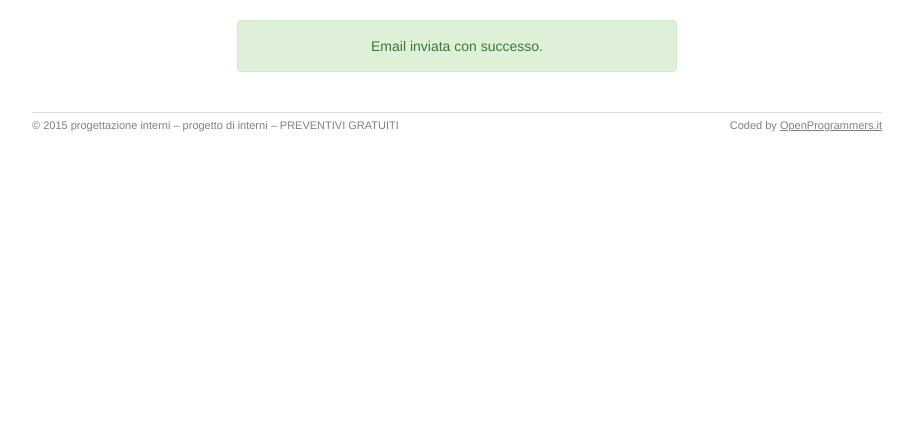
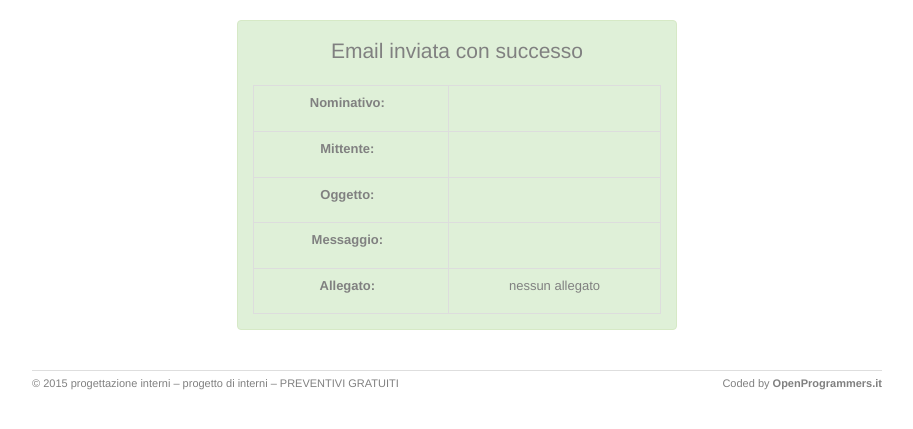
Before and after one commit to FrancescoBorzi/progettazione-interni, a PHP site: page /send.php in a window 1280 px wide. Shown: the part 55-484 px from the top of the page, without its empty margins (183-1096 px from the left). Run offline with PHP 8.4, Linux system fonts and the light colour scheme; data that the repository does not hold is empty; some libraries are stand-ins or nearby versions.

Commit message:
improved mailer + misc

```diff
--- a/css/style.css
+++ b/css/style.css
@@ -238,6 +238,9 @@ h5 {
   max-width: 440px;
 }
 
+.avviso table {
+  margin: auto;
+}
 
 /* Footer */
 .footer {
@@ -246,7 +249,7 @@ h5 {
 }
 .footer * a {
   color: grey;
-  text-decoration: underline;
+  text-decoration: none;
 }
 .footer * a:hover {
   text-decoration: none;
--- a/partials/footer.html
+++ b/partials/footer.html
@@ -5,7 +5,7 @@
       <p>© 2015 progettazione interni – progetto di interni – PREVENTIVI GRATUITI</p>
     </div>
     <div class="col-sm-6">
-      <p class="credits">Coded by <a href="http://openprogrammers.it">OpenProgrammers.it</a></p>
+      <p class="credits">Coded by <a href="http://openprogrammers.it"><strong>OpenProgrammers.it</strong></a></p>
     </div>
   </div>
 </div>
--- a/send.php
+++ b/send.php
@@ -49,20 +49,28 @@ require 'PHPMailer/PHPMailerAutoload.php';
 
 $mail = new PHPMailer;
 
-$address = 'borzifrancesco@gmail.com';
+$dest = 'borzifrancesco@gmail.com';
 
-$mail->addAddress($address);
+$email      = $_POST['email'];
+$nominativo = $_POST['nominativo'];
+$oggetto    = $_POST['oggetto'];
+$messaggio  = $_POST['messaggio'];
+
+$mail->addAddress($dest);
 $mail->isHTML(true);
 
-$mail->From     = $_POST['email'];
-$mail->FromName = $_POST['nominativo'];
-$mail->Subject  = $_POST['oggetto'] . " - tramite progettazione-interni.org";
-$mail->Body     = $_POST['messaggio'];
+$mail->From     = $email;
+$mail->FromName = utf8_decode($nominativo);
+$mail->Subject  = utf8_decode($oggetto) . " - tramite progettazione-interni.org";
+$mail->Body     = $messaggio;
 
 if (isset($_FILES['attachment']) && $_FILES['attachment']['error'] == UPLOAD_ERR_OK) {
   $mail->AddAttachment($_FILES['attachment']['tmp_name'],
                        $_FILES['attachment']['name']);
+  $allegato = $_FILES['attachment']['name'];
 }
+else
+  $allegato = "nessun allegato";
 
 if (!$mail->send()) {
 ?>
@@ -73,15 +81,38 @@ if (!$mail->send()) {
           <p><strong><?= $mail->ErrorInfo ?></strong></p>
           <br>
           <p>È possibile <a href="javascript:history.back()">tornare indietro</a> e provare a correggere l'errore.</p>
-          <p>Se l'errore persiste, consigliamo di <a href="mailto:<?= $address ?>">inviare manualmente un email all'indirizzo <strong><?= $address ?></a></strong> contenente la vostra richiesta.</p>
+          <p>Se l'errore persiste, consigliamo di <a href="mailto:<?= $dest ?>">inviare manualmente un email all'indirizzo <strong><?= $dest ?></a></strong> contenente la vostra richiesta.</p>
           <br>
           <p>Ci scusiamo per il disagio.</p>
         </div>
 
 <?php } else { ?>
 
-        <div class="alert alert-success avviso">
-          Email inviata con successo.
+        <div class="alert alert-success avviso text-center">
+          <p class="lead">Email inviata con successo</p>
+          <br>
+          <table class="table table-bordered">
+            <tr>
+              <td><p><strong>Nominativo: &nbsp;</strong></p></td>
+              <td><p><?= $nominativo ?></p></td>
+            </tr>
+            <tr>
+              <td><p><strong>Mittente: &nbsp;</strong></p></td>
+              <td><p><?= $email ?></p></td>
+            </tr>
+            <tr>
+              <td><p><strong>Oggetto: &nbsp;</strong></p></td>
+              <td><p><?= $oggetto ?></p></td>
+            </tr>
+            <tr>
+              <td><p><strong>Messaggio: &nbsp;</strong></p></td>
+              <td><p><?= $messaggio ?></p></td>
+            </tr>
+            <tr>
+              <td><p><strong>Allegato: &nbsp;</strong></p></td>
+              <td><p><?= $allegato ?></p></td>
+            </tr>
+          </table>
         </div>
 
 <?php } ?>
```
